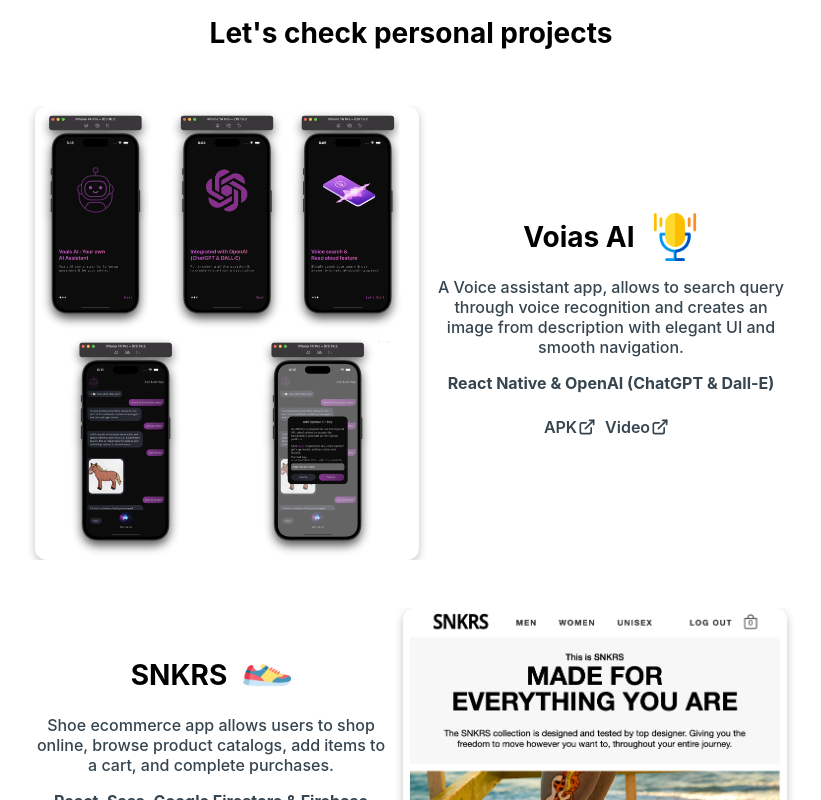
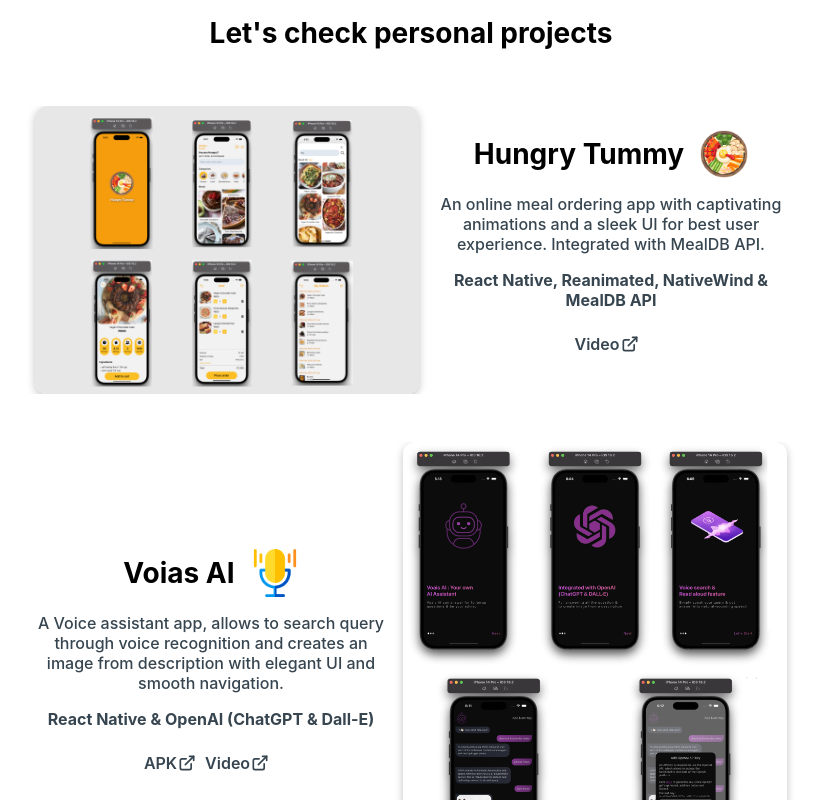
Before and after one commit to ajay24897/portfolio, a React (Create React App) app: page / in a window 1280 px wide. Shown: the part 740-1540 px from the top of the page, without its empty margins (229-1050 px from the left). Built offline with nearby package versions, Linux system fonts and the light colour scheme.

Commit message:
Added hungry tummy project

```diff
--- a/src/screens/Projects/index.js
+++ b/src/screens/Projects/index.js
@@ -3,15 +3,27 @@
 import todo from "../../assets/project_banner/todo.png";
 import done from "../../assets/icons/done.png";
 import VoiasAI from "../../assets/project_banner/voiasAI.png";
+import HungryTummy from "../../assets/project_banner/hungryTummy.jpeg";
 
 import snkrLogo from "../../assets/icons/sneakers.png";
 import voiceSearchLogo from "../../assets/icons/voice_search.png";
+import hungryTummyLogo from "../../assets/icons/hungryTummyLogo.png";
 
 import "./style.css";
 import { TbExternalLink } from "react-icons/tb";
 
 function Projects() {
   const project = [
+    {
+      image: HungryTummy,
+      logo: hungryTummyLogo,
+      name: "Hungry Tummy",
+      description:
+        "An online meal ordering app with captivating animations and a sleek UI for best user experience. Integrated with MealDB API.",
+      tech: <b>React Native, Reanimated, NativeWind & MealDB API</b>,
+      // APK: "https://drive.google.com/file/d/1RN2-ABkOp4HVbHp5V35EQn9wgzGkyEAB/view",
+      video: "https://www.youtube.com/watch?v=zgKPk-7nYKQ",
+    },
     {
       image: VoiasAI,
       logo: voiceSearchLogo,
```
Also changed, not shown: src/assets/icons/hungryTummyLogo.png (added), src/assets/project_banner/hungryTummy.jpeg (added).
